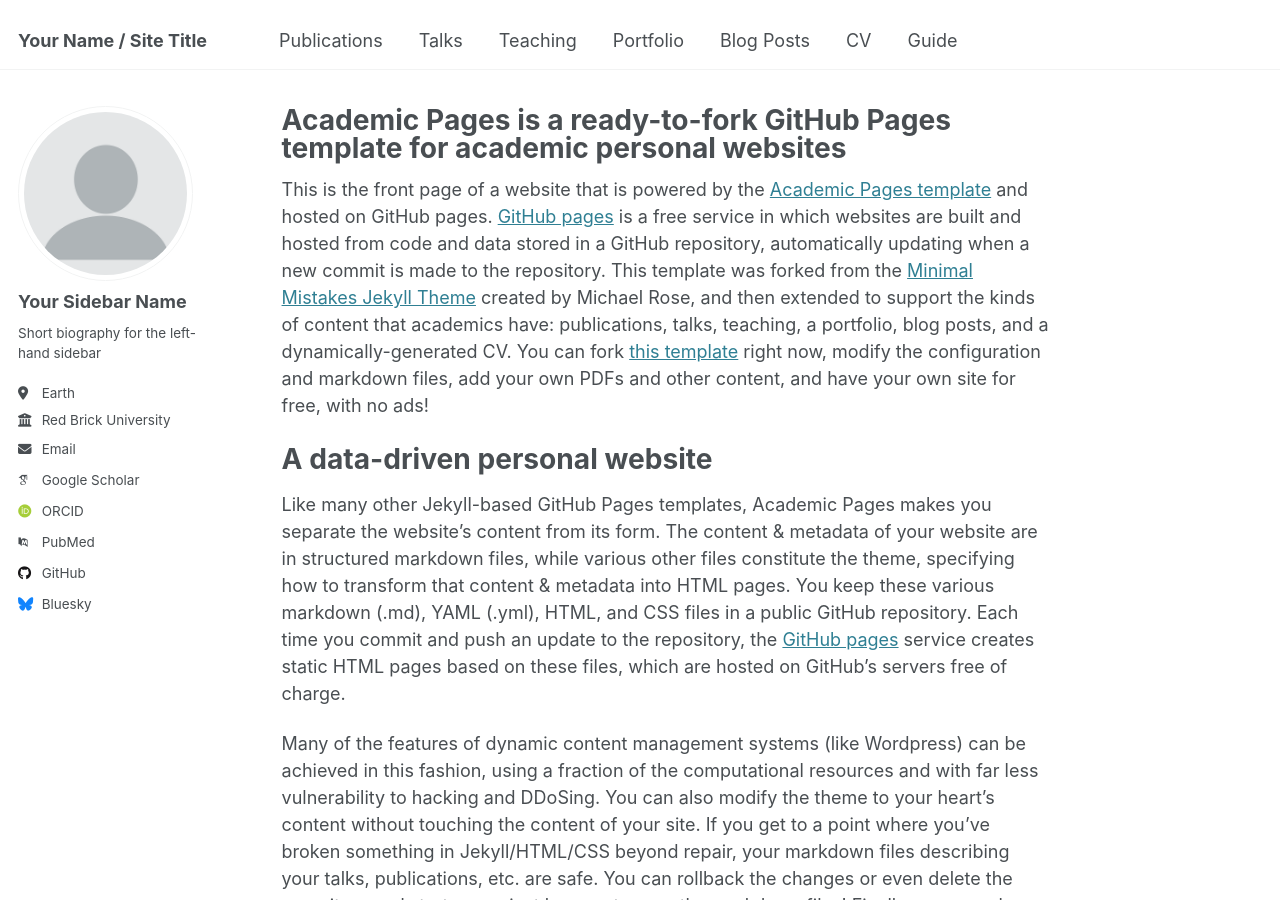
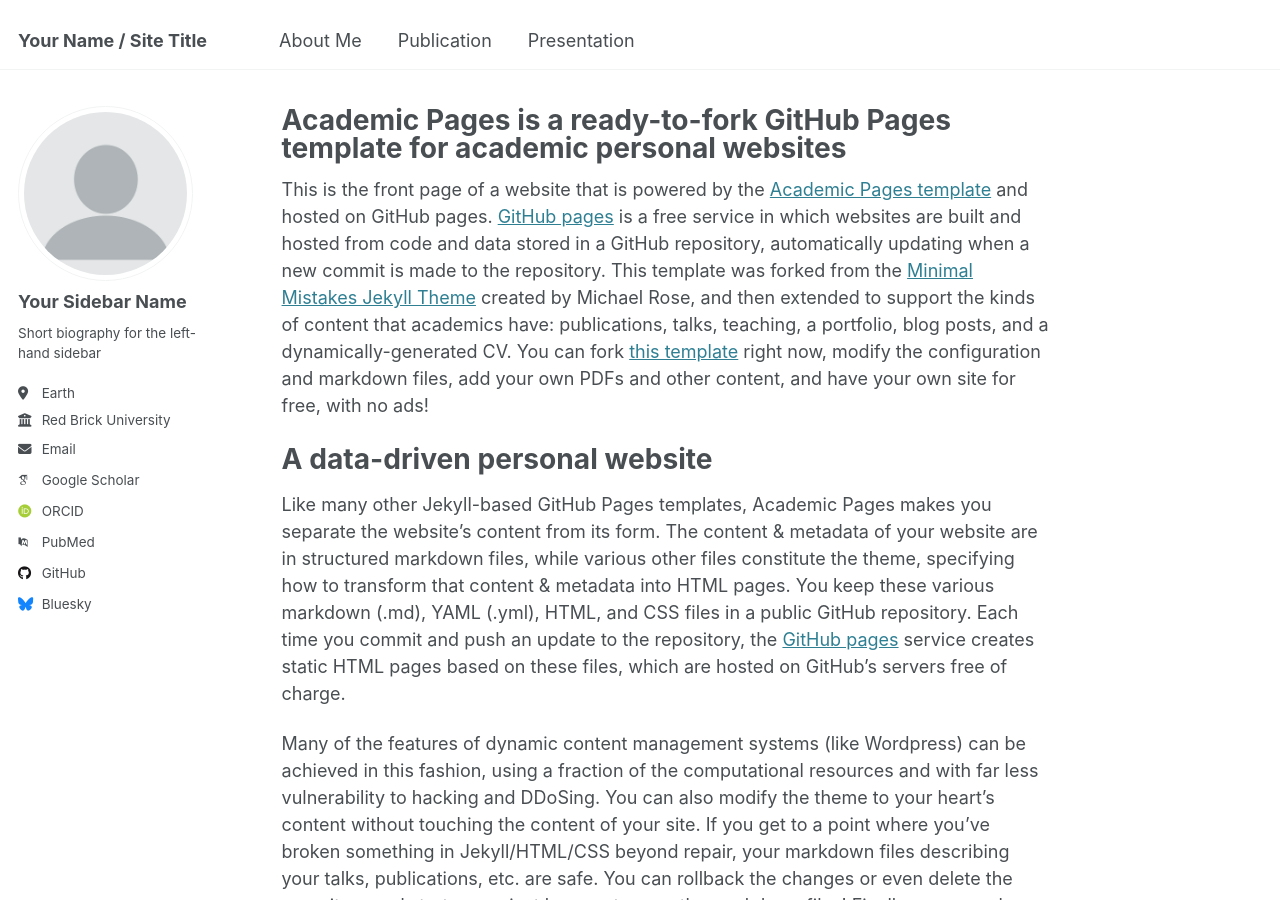
Before and after one commit to mengshan-ye/mengshan-ye.github.io, a Jekyll site: the page built from _pages/about.md, in a window 1280 px wide and 900 px high. Built offline with Jekyll 4.4.1, drawn with Linux system fonts in a browser that asks for light colours; some web fonts are replaced; part of the change alters nothing that is shown.

Commit message:
Add files via upload

```diff
--- a/_data/navigation.yml
+++ b/_data/navigation.yml
@@ -5,23 +5,32 @@
 # prevent it from being included in the site.
 
 main:
-  - title: "Publications"
-    url: /publications/
+  - title: "About Me"
+    url: /aboutme/
 
-  - title: "Talks"
-    url: /talks/
+  - title: "Publication"
+    url: /publication_2/
 
-  - title: "Teaching"
-    url: /teaching/
+  - title: "Presentation"
+    url: /presentation/
 
-  - title: "Portfolio"
-    url: /portfolio/
+  #- title: "CV"
+  #  url: /cv/
 
-  - title: "Blog Posts"
-    url: /year-archive/
+  #- title: "Publications"
+  #  url: /publications/
 
-  - title: "CV"
-    url: /cv/
+  #- title: "Talks"
+  #  url: /talks/
 
-  - title: "Guide"
-    url: /markdown/
+  #- title: "Teaching"
+  #  url: /teaching/
+
+  #- title: "Portfolio"
+  #  url: /portfolio/
+
+  #- title: "Blog Posts"
+  #  url: /year-archive/
+
+  #- title: "Guide"
+  #  url: /markdown/
```
